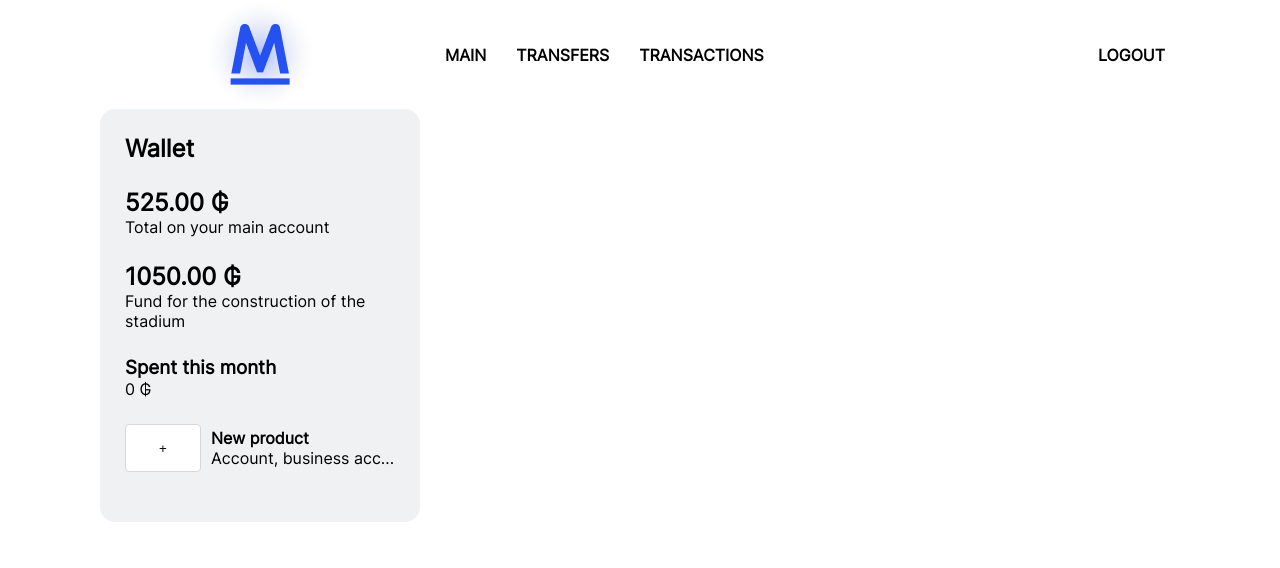
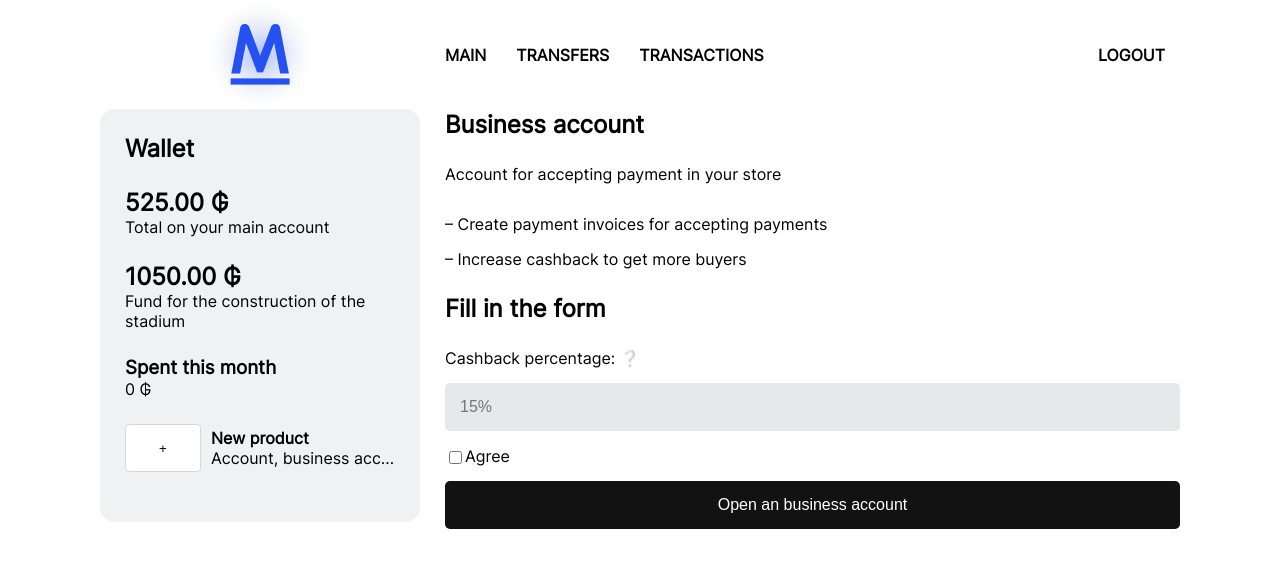
Before and after one commit to EMC-Mielno/bank-client, a Nuxt app: page /open/business-account in a window 1280 px wide. Shown: the top 568 px of the page. Built offline with nearby package versions, Linux system fonts and the light colour scheme.

Commit message:
open account pages

```diff
--- /dev/null
+++ b/pages/open/business-account.vue
@@ -0,0 +1,70 @@
+<script setup lang="ts">
+
+</script>
+
+<template>
+  <h2 class="main-block-header">Business account</h2>
+  <div class="description">
+    <p>Account for accepting payment in your store</p>
+    <ul>
+      <li>– Create payment invoices for accepting payments</li>
+      <li>– Increase cashback to get more buyers</li>
+    </ul>
+  </div>
+  <h2 class="main-block-header">Fill in the form</h2>
+  <form v-on:submit.prevent="">
+    <label for="cashback">Cashback percentage: <span class="hint-button">❔<span class="hint">The maximum percentage that will be returned to the user from the purchase price. You can specify from 0 to 30.</span></span></label>
+    <input type="number" name="cashback" id="cashback" placeholder="15%" min="0" max="30" pattern="\d{1,2}">
+    <div class="checkbox">
+      <input type="checkbox" id="scales" name="scales"/>
+      <label for="scales">Agree</label>
+    </div>
+    <input type="submit" value="Open an business account">
+  </form>
+</template>
+
+<style scoped lang="scss">
+.checkbox {
+  display: flex;
+}
+
+label {
+  margin-bottom: 15px;
+  display: block;
+}
+
+p {
+  margin-bottom: 30px;
+}
+
+li {
+  margin-bottom: 15px;
+}
+
+li:last-child {
+  margin: 0;
+}
+
+span.hint-button:hover span.hint {
+  opacity: 1;
+}
+
+span.hint-button {
+  position: relative;
+  cursor: pointer;
+}
+
+span.hint {
+  position: absolute;
+  bottom: 0;
+  left: 30px;
+  width: 440px;
+  background: #f0f1f3;
+  padding: 15px;
+  border-radius: 10px;
+  line-height: 30px;
+  border: 1px solid;
+  opacity: 0;
+  transition: 0.2s;
+}
+</style>
```
